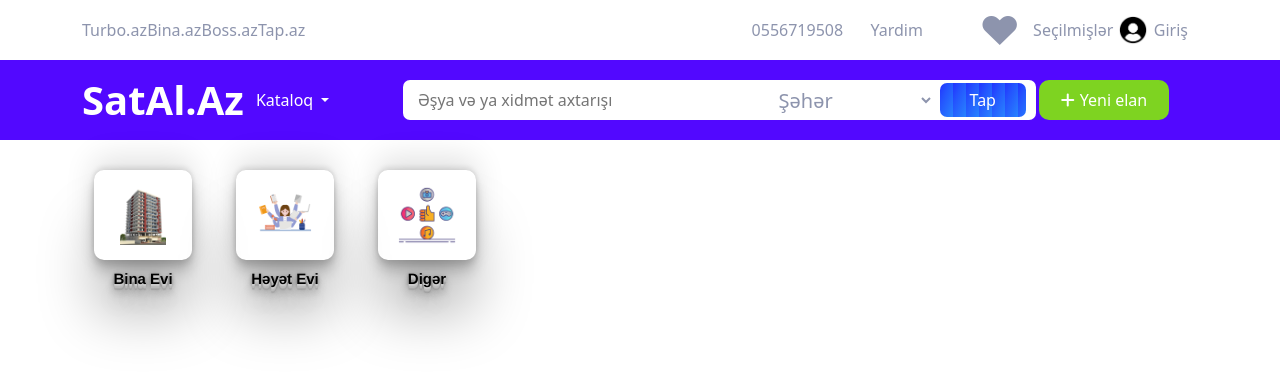
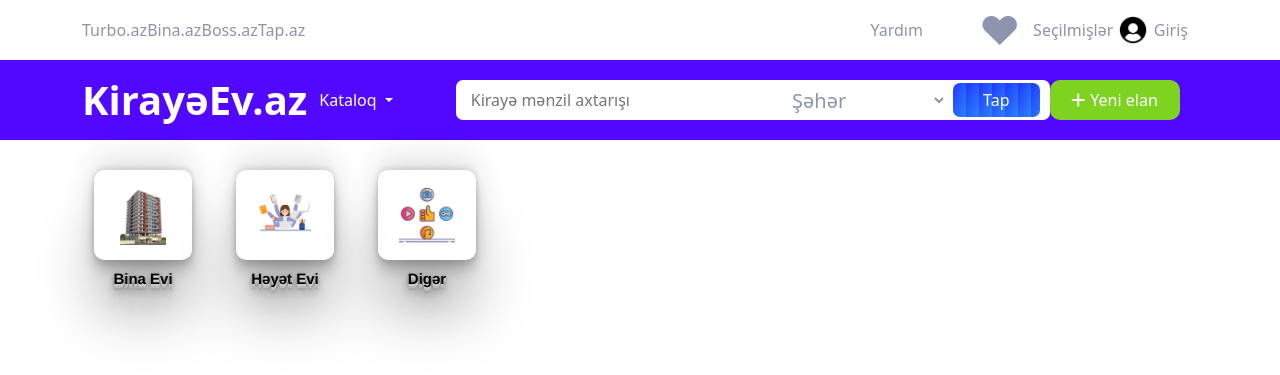
Before and after one commit to SatAl-az/Kirayeev, a PHP site: page / in a window 1280 px wide. Shown: the top 375 px of the page. Run offline with PHP 8.4, Linux system fonts and the light colour scheme; some libraries are stand-ins or nearby versions; some web fonts are replaced.

Commit message:
commit
yeni seyler geldi

```diff
--- a/index.php
+++ b/index.php
@@ -10,7 +10,7 @@
    <link href="https://fonts.googleapis.com/css2?family=Alfa+Slab+One&family=Bebas+Neue&family=Exo+2:ital,wght@0,100;0,200;0,300;0,400;0,500;0,600;0,700;0,800;0,900;1,100;1,200;1,300;1,400;1,500;1,600;1,700;1,800;1,900&family=Montserrat:wght@100;200;300;400;500;600;700;800;900&family=Mukta:wght@200;300;400;500;600;700;800&family=Open+Sans:wght@300;400;500;600;700;800&family=Poppins:wght@100;200;300;400;500;600;700;800;900&family=Raleway:wght@100;200;300;400;500;600;700;800;900&family=Roboto:wght@100;300;400;500;700;900&family=Rubik+Burned&family=Russo+One&display=swap" rel="stylesheet">
    <link rel="stylesheet" href="https://cdnjs.cloudflare.com/ajax/libs/font-awesome/6.2.0/css/all.min.css" integrity="sha512-xh6O/CkQoPOWDdYTDqeRdPCVd1SpvCA9XXcUnZS2FmJNp1coAFzvtCN9BmamE+4aHK8yyUHUSCcJHgXloTyT2A==" crossorigin="anonymous" referrerpolicy="no-referrer" />
    <link rel="stylesheet" href="https://cdn.jsdelivr.net/npm/bootstrap@5.2.0/dist/css/bootstrap.min.css" integrity="sha384-gH2yIJqKdNHPEq0n4Mqa/HGKIhSkIHeL5AyhkYV8i59U5AR6csBvApHHNl/vI1Bx" crossorigin="anonymous">
-   <title>SatAl.az</title>
+   <title>KirayəEv.az</title>
 </head>
 <body>
    <header class="header">
@@ -25,10 +25,10 @@
                </div>
                <div class="nav_right">
                   <div class="nav_right__link">
-                     <a href="">0556719508</a>
+                     <a href=""></a>
                   </div>
                   <div class="nav_right__link">
-                     <a href="">Yardim</a>
+                     <a href="">Yardım</a>
                   </div>
                   <div class="nav_right__link icon_nav">
                      <div class="hearth">♥</div>
@@ -45,7 +45,7 @@
       <div class="navbar__section">
          <div class="container">
             <div class="navbar__section__wrapper">
-               <div class="logolink"><a href="">SatAl.Az</a></div>
+               <div class="logolink"><a href="./index.php">KirayəEv.az</a></div>
                <div>
                   <div outline="none" class="dropdown">
                   <a class="btn btn-secondary dropdown-toggle" href="#" role="button" id="dropdownMenuLink" data-bs-toggle="dropdown" aria-expanded="false">
@@ -60,7 +60,7 @@
                </div>
                <div>
                <form class="search__form" action="">
-                  <input type="search" name="" id="" placeholder="Əşya və ya xidmət axtarışı">
+                  <input type="search" name="" id="" placeholder="Kirayə mənzil axtarışı">
                   <div class="dropdown btn-secondary">
                      <select class="dropdown" name="" id="">
                         <option>Şəhər</option>
```
Also changed, not shown: 1 other file.
